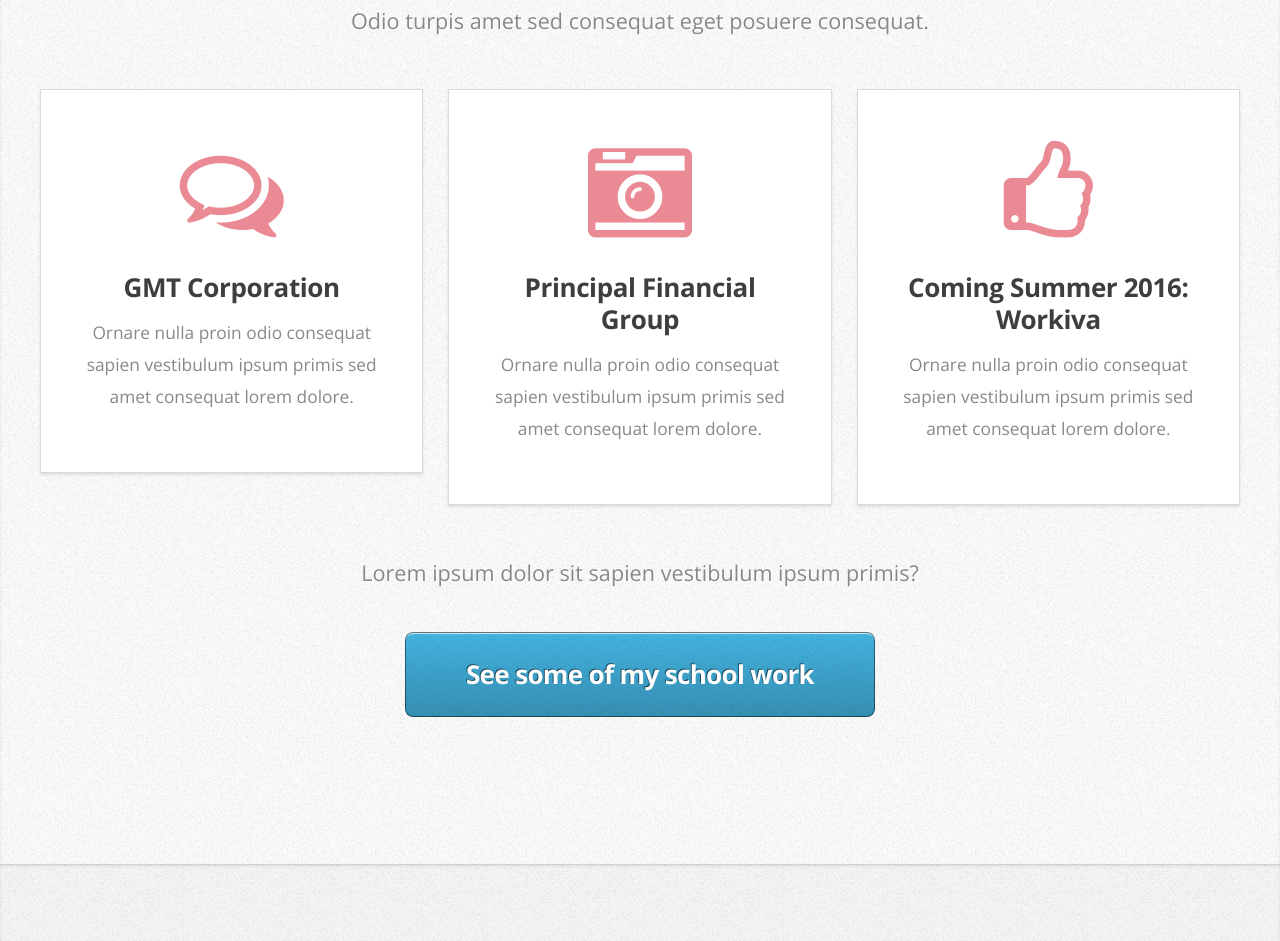
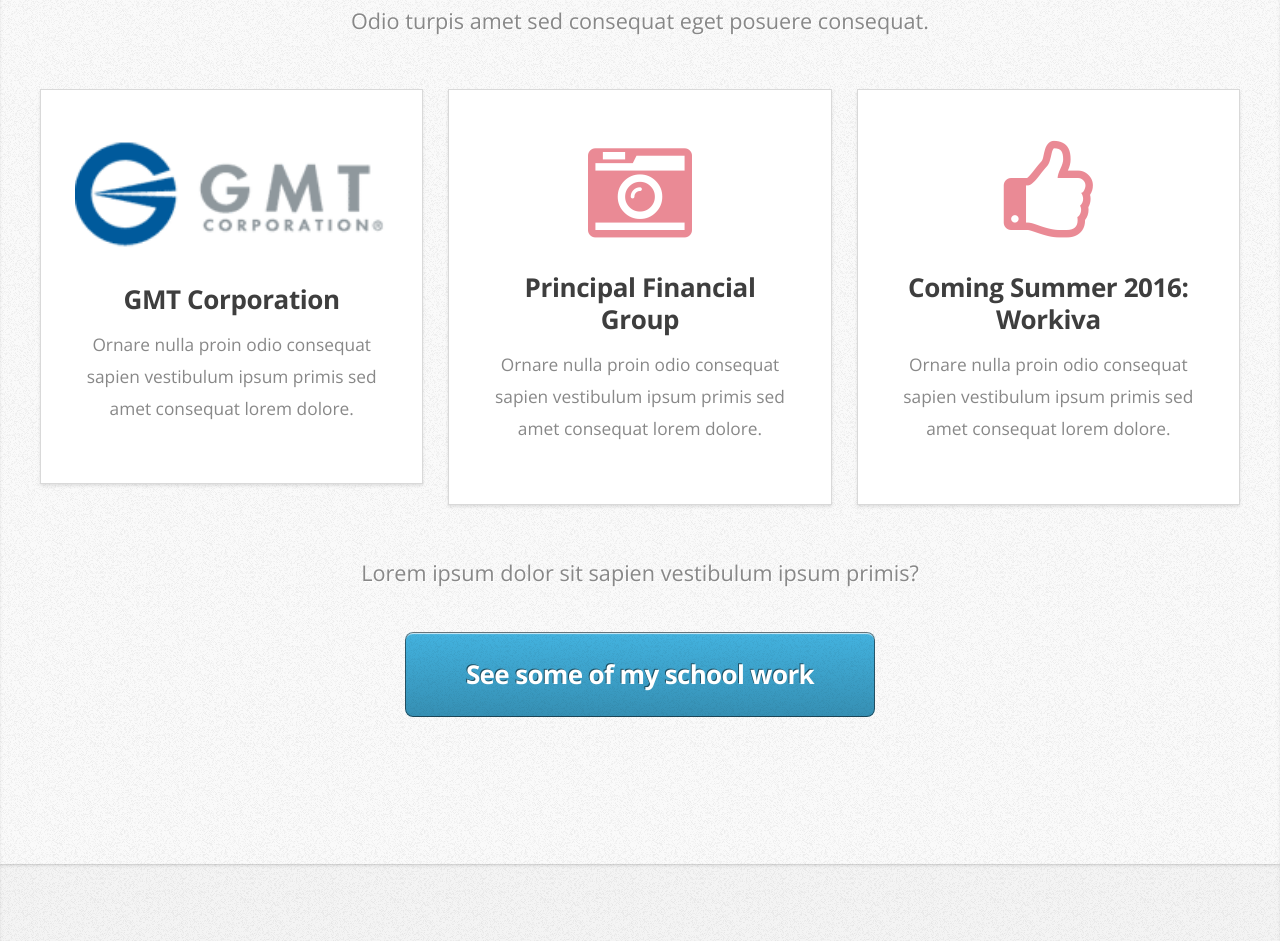
Before and after one commit to aeforest/aeforest.github.io, a plain HTML site: page index.html in a window 1280 px wide. Shown: the part 886-1827 px from the top of the page. Drawn offline with nearby package versions, Linux system fonts and the light colour scheme.

Commit message:
testing gmt logo

```diff
--- a/index.html
+++ b/index.html
@@ -55,7 +55,8 @@
 						<div class="row">
 							<div class="4u 12u(mobile)">
 								<section class="box style1">
-									<span class="icon featured fa-comments-o"></span>
+								  <a href="#" class="image featured"><img src="images/logo_gmt.gif" alt="" /></a>
+									<!--<span class="icon featured fa-comments-o"></span>-->
 									<h3>GMT Corporation</h3>
 									<p>Ornare nulla proin odio consequat sapien vestibulum ipsum primis sed amet consequat lorem dolore.</p>
 								</section>
```
Also changed, not shown: images/logo_gmt.gif (added).
